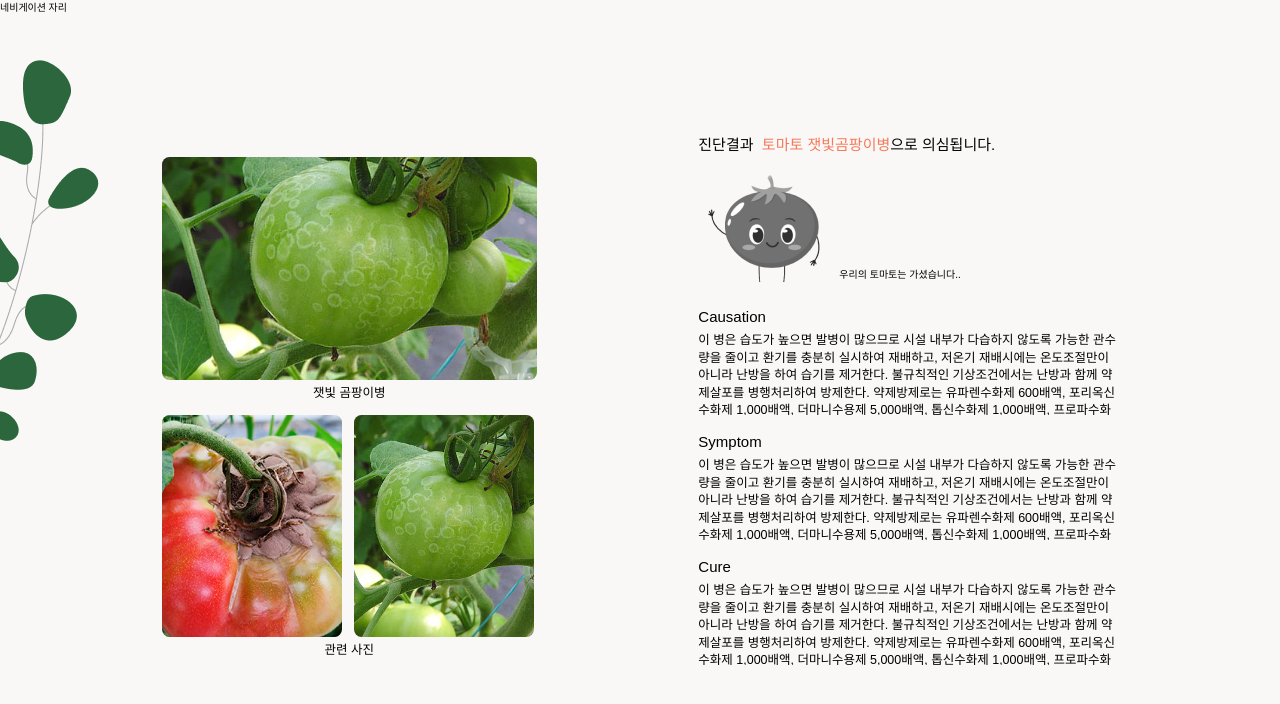
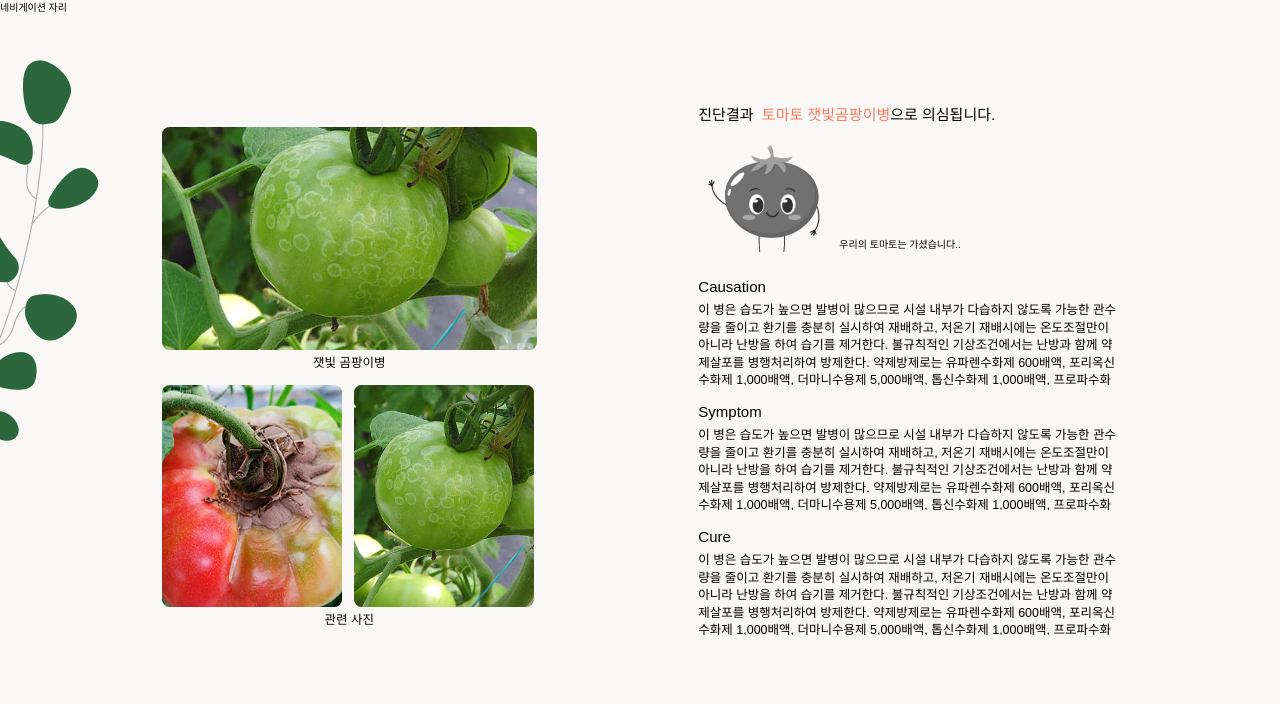
Before and after one commit to S-V-23-BootCamp-Team-F/frontend, a React (Vite) app: page /result in a window 1280 px wide. Shown: the top 704 px of the page. Built offline with nearby package versions, Linux system fonts and the light colour scheme.

Commit message:
design : 본문 위치 수정

```diff
--- a/src/media.css
+++ b/src/media.css
@@ -9,3 +9,7 @@
     font-size: 8px;
   }
 }
+
+body {
+  overflow: hidden;
+}
--- a/src/pages/ResultPage.tsx
+++ b/src/pages/ResultPage.tsx
@@ -11,10 +11,10 @@ const ResultPage = () => {
     // 전체
     <div className=" bg-background min-h-screen w-screen flex flex-col relative">
       {/* nav바 */}
-      <div className="mb-24">네비게이션 자리</div>
+      <div className="mb-20">네비게이션 자리</div>
 
       {/* 본문 */}
-      <div className="flex flex-col md:flex-row place-content-evenly mt-24 items-center ">
+      <div className="flex flex-col md:flex-row place-content-evenly mt-16 items-center ">
         <img className="left-0 top-20 absolute" src={leaf} />
         {/* 본문 왼쪽 */}
         <div className="content-center ">
```
